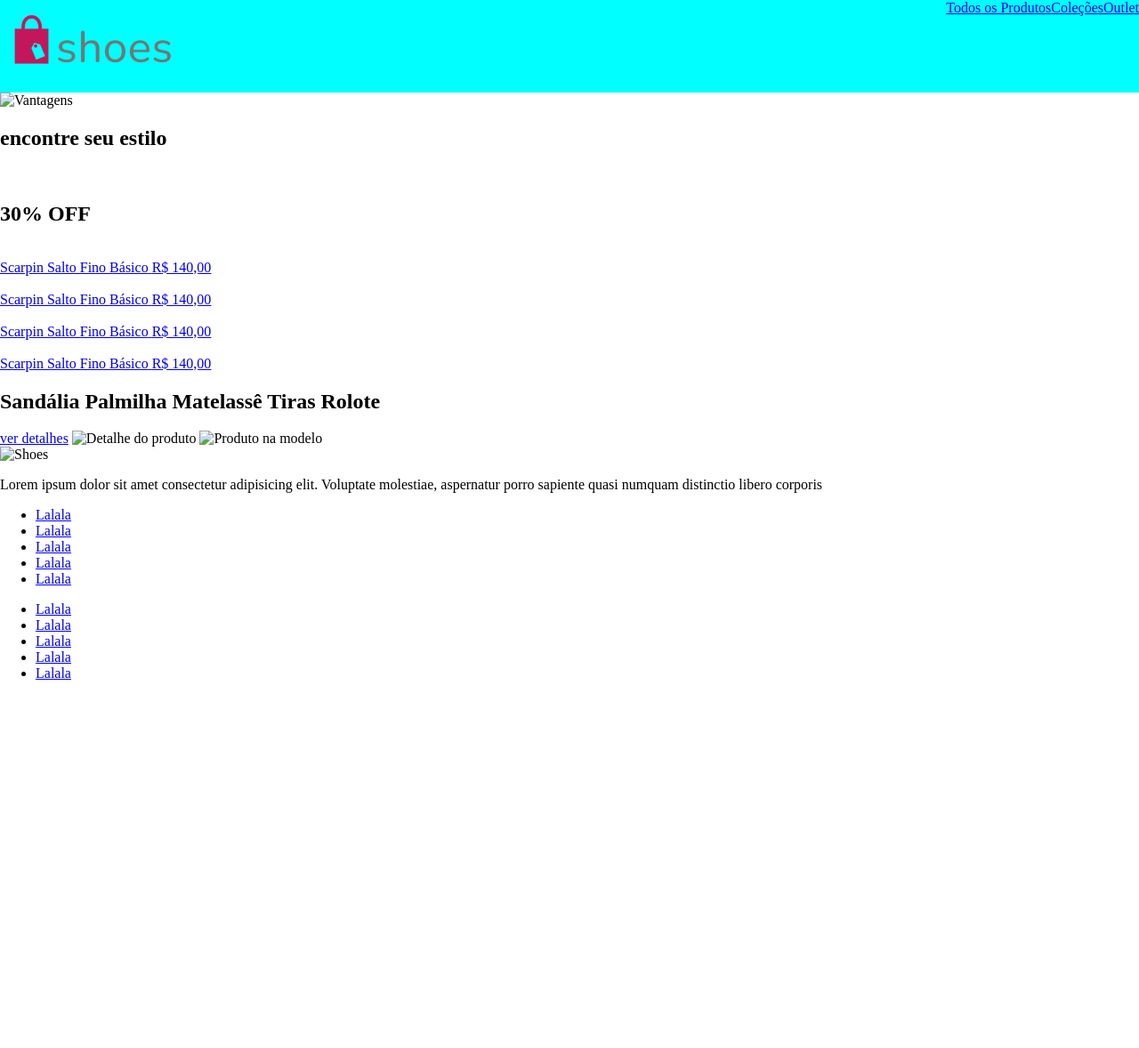
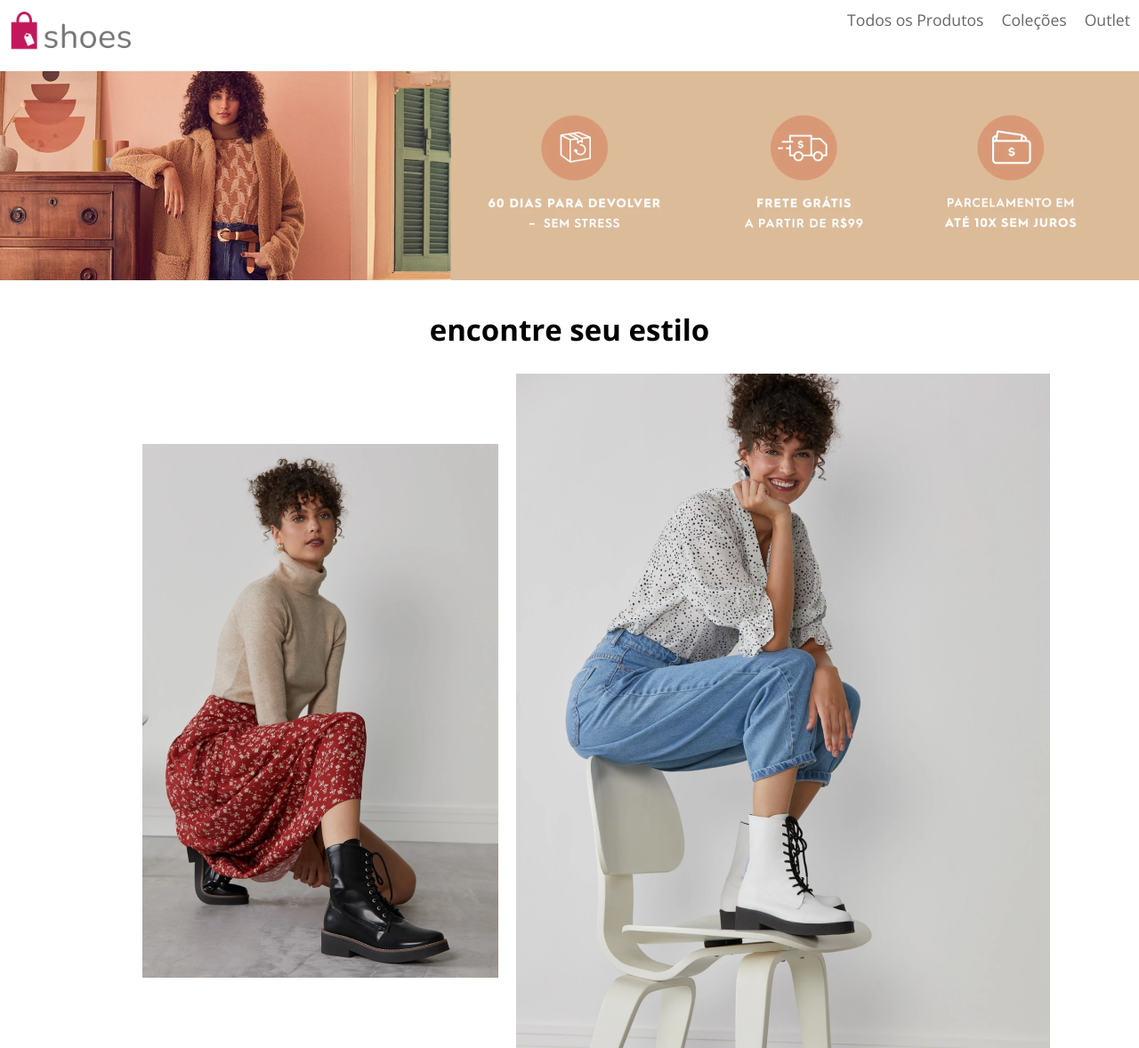
Before and after one commit to yanaheisenbach/shoes-store, a plain HTML site: page index.html in a window 1280 px wide. Shown: the top 1178 px of the page at 89% size. Before the commit the page ends 800 px from the top, so only its background shows below. Drawn offline with nearby package versions, Linux system fonts and the light colour scheme.

Commit message:
inicio da aula

```diff
--- a/index.html
+++ b/index.html
@@ -5,6 +5,9 @@
     <meta http-equiv="X-UA-Compatible" content="IE=edge">
     <meta name="viewport" content="width=device-width, initial-scale=1.0">
     <title>Shoes</title>
+    <style>
+        @import url('https://fonts.googleapis.com/css2?family=Open+Sans:wght@400;500;700&display=swap');
+        </style>
     <link rel="stylesheet" href="./public/css/styles.css">
 </head>
 <body>
@@ -20,13 +23,15 @@
     </header>
 
     <section id="destaque">
-        <img src="" alt="Vantagens">
+        <img src="./public/img/banner.png" alt="Vantagens">
     </section>
 
     <section id="estilo">
         <h2>encontre seu estilo</h2>
-        <img src="" alt="">
-        <img src="" alt="">
+        <div class="container">
+            <img src="./public/img/photoshoot-1.png" alt="">
+            <img src="./public/img/photoshoot-2.png" alt="">
+        </div>
     </section>
 
     <section id="off">
--- a/public/css/styles.css
+++ b/public/css/styles.css
@@ -1,5 +1,10 @@
 *{
     box-sizing: border-box;
+    font-family: 'Open Sans';
+}
+
+html {
+    font-size: 22px;
 }
 
 body{
@@ -10,7 +15,12 @@ body{
 header{
     display: flex;
     justify-content: space-between;
-    background-color: aqua;
+
+}
+
+header img {
+    width: 160px;
+
 }
 
 nav ul {
@@ -19,3 +29,36 @@ nav ul {
     padding: 0;
     list-style: none;
 }
+
+nav ul li a {
+    display: inline-block;
+    padding: 10px;
+    text-decoration: none;
+    color: #666;
+    font-size: 0.8rem;
+}
+
+nav ul li a:hover{
+    background-color: rgba(0,0,0,0.3);
+
+}
+
+#destaque img{
+    width: 100%;
+}
+
+#estilo h2 {
+    text-align: center;
+}
+
+.container{
+    width: 960px;
+    margin: 0  auto;
+}
+
+#estilo div {
+    display: flex;
+    align-items: center;
+    column-gap: 20px;
+
+}
```
